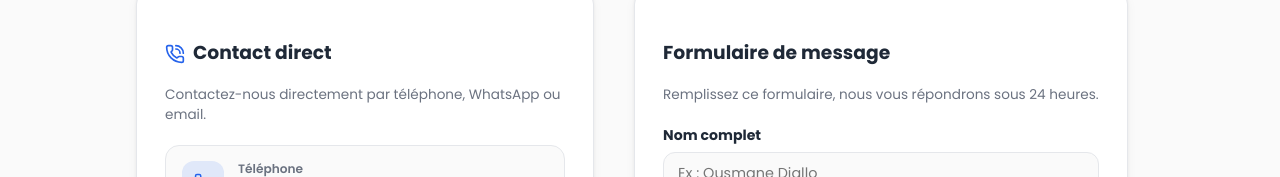
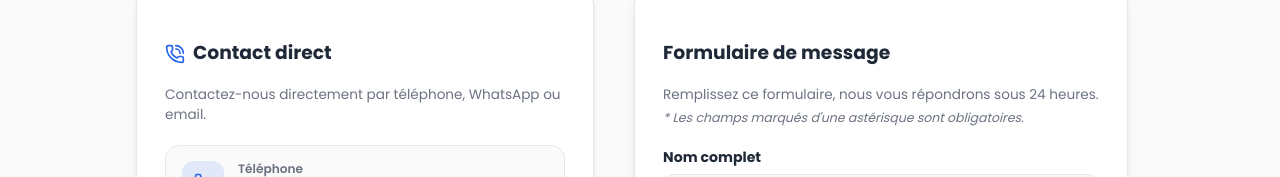
Before and after one commit to dioppapemamadou872-web/sunu-ker-web, a React (Vite) app: page /contact in a window 1280 px wide. Shown: the part 300-477 px from the top of the page. Built offline with nearby package versions, Linux system fonts and the light colour scheme; no server answers.

Commit message:
feat: add copy link action on detail page and mandatory fields indicator on forms

```diff
--- a/src/pages/Contact.jsx
+++ b/src/pages/Contact.jsx
@@ -106,7 +106,10 @@ function Contact() {
         {/* FORM CARD (STATIC FOR ZERO SCROLL FLICKER/JUMP) */}
         <div className="card contact-card-right">
           <h3>Formulaire de message</h3>
-          <p className="card-subtext">Remplissez ce formulaire, nous vous répondrons sous 24 heures.</p>
+          <p className="card-subtext">
+            Remplissez ce formulaire, nous vous répondrons sous 24 heures.
+            <em style={{ display: 'block', marginTop: '4px', fontSize: '0.78rem', color: 'var(--color-text-muted)', fontStyle: 'italic' }}>* Les champs marqués d'une astérisque sont obligatoires.</em>
+          </p>
 
           {envoye ? (
             <div className="alert-success-box text-center" style={{ padding: '32px 20px' }}>
--- a/src/pages/CreerAlerte.jsx
+++ b/src/pages/CreerAlerte.jsx
@@ -129,6 +129,9 @@ export default function CreerAlerte() {
           <p style={{ margin: 0, opacity: 0.9, fontSize: '1rem', maxWidth: '520px', marginLeft: 'auto', marginRight: 'auto', lineHeight: 1.5 }}>
             Recevez une notification instantanée sur WhatsApp dès qu'un bien correspondant à vos critères est publié sur DëkuWaay.
           </p>
+          <span style={{ display: 'inline-block', marginTop: '12px', fontSize: '0.78rem', opacity: 0.85, fontStyle: 'italic', backgroundColor: 'rgba(255, 255, 255, 0.15)', padding: '4px 12px', borderRadius: '12px' }}>
+            * Les champs marqués d'une astérisque sont obligatoires
+          </span>
         </div>
 
         {/* Form Container */}
--- a/src/pages/LogementDetail.jsx
+++ b/src/pages/LogementDetail.jsx
@@ -3,7 +3,7 @@ import { useParams, Link } from 'react-router-dom';
 import {
   ArrowLeft, MapPin, BedDouble, Sofa, BadgeCheck, Heart, Share2, X,
   ChevronLeft, ChevronRight, ZoomIn, Calendar, Lock, UserCheck,
-  Send, CheckCircle2, ShieldCheck, Video, Bath
+  Send, CheckCircle2, ShieldCheck, Video, Bath, Copy
 } from 'lucide-react';
 import { useLogements } from '../context/LogementsContext';
 import { useFavoris } from '../context/FavorisContext';
@@ -135,6 +135,12 @@ function LogementDetail() {
     setEnvoye(true);
   }
 
+  async function copierLienDirect() {
+    await navigator.clipboard.writeText(window.location.href);
+    setLienCopie(true);
+    setTimeout(() => setLienCopie(false), 2500);
+  }
+
   async function partager() {
     const url = window.location.href;
     if (navigator.share) {
@@ -144,9 +150,7 @@ function LogementDetail() {
         // annulé
       }
     } else {
-      await navigator.clipboard.writeText(url);
-      setLienCopie(true);
-      setTimeout(() => setLienCopie(false), 2000);
+      await copierLienDirect();
     }
   }
 
@@ -166,6 +170,9 @@ function LogementDetail() {
         </Link>
 
         <div className="logement-actions-top">
+          <button className="icon-action-btn" onClick={copierLienDirect} title="Copier le lien direct de l'annonce">
+            <Copy size={17} />
+          </button>
           <button className="icon-action-btn" onClick={partager} title="Partager cette annonce">
             <Share2 size={18} />
           </button>
```
